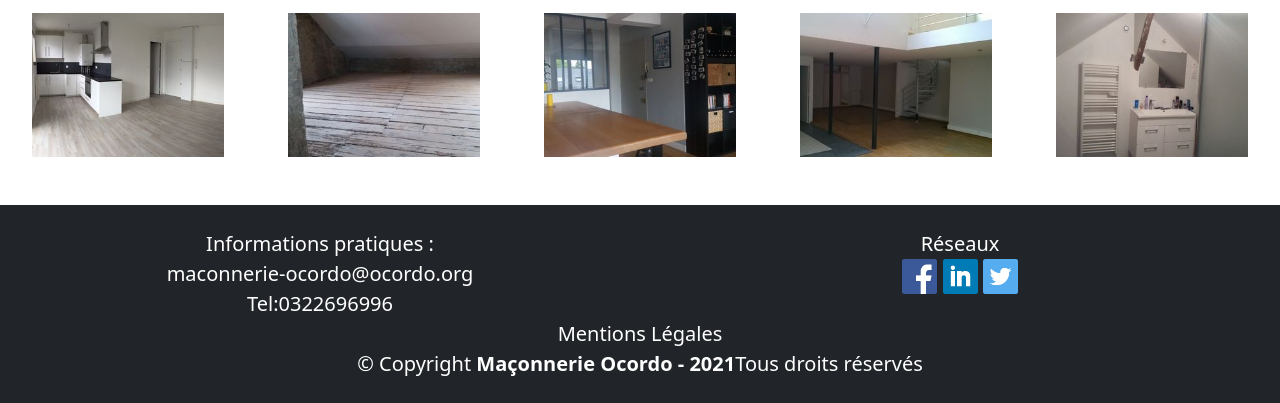
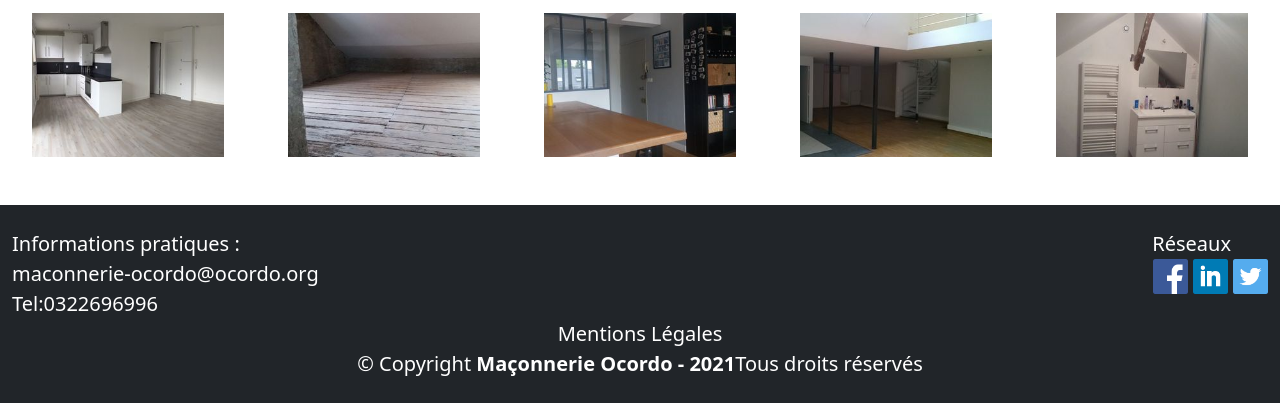
Before and after one commit to vincentmancheron/maconnerieOcordo, a PHP site: page / in a window 1280 px wide. Shown: the part 1215-1618 px from the top of the page. Run offline with PHP 8.4, Linux system fonts and the light colour scheme.

Commit message:
footer respnsive

```diff
--- a/assets/css/style.css
+++ b/assets/css/style.css
@@ -230,4 +230,19 @@ footer a:hover {
     color: red;
 }
 
+@media (min-width: 992px){
+    .infos {
+        text-align: start !important;
+    }
+
+    .imgSocial {
+        text-align: end !important;
+    }
+
+    .social {
+        text-align: end !important;
+        margin-right: 37px !important;
+    }
+}
+
 /* End Footer */
--- a/views/templates/footer.php
+++ b/views/templates/footer.php
@@ -3,13 +3,13 @@
 <footer id="footer" class="bg-dark text-white">
     <div class="container-fluid py-4">
         <div class="row">
-            <div class="col-12 col-lg-6 text-center">
+            <div class="infos col-12 col-lg-6 text-center">
                 <div>Informations pratiques :</div>
                 <div><a href="mailto:maconnerie-ocordo@ocordo.org">maconnerie-ocordo@ocordo.org</a></div>
                 <div><a href="tel:+33322696996">Tel:0322696996</a></div>
             </div>
-            <div class="col-12 col-lg-6 text-center">
-                <div class="text-center">Réseaux</div>
+            <div class="imgSocial col-12 col-lg-6 text-center">
+                <div class="social text-center">Réseaux</div>
                 <div>
                     <a href="https://facebook.com"><img class="img-fluid" src="/assets/img/square-facebook-128.webp" alt="réseau facebook" height="35" width="35"></a>
                     <a href="https://linkedin.com"><img class="img-fluid" src="/assets/img/square-linkedin-128.webp" alt="réseau facebook" height="35" width="35"></a>
@@ -18,7 +18,7 @@
 
             </div>
             <div class="col-12 col-lg-12 text-center">
-                <div><a href="/views/mentionsLegales.php">Mentions Légales</a></div>
+                <div><a href="mentions-legales.html">Mentions Légales</a></div>
                 <div class="copyright">
                     &copy; Copyright <strong><span>Maçonnerie Ocordo - 2021</span></strong>Tous droits réservés
                 </div>
```
